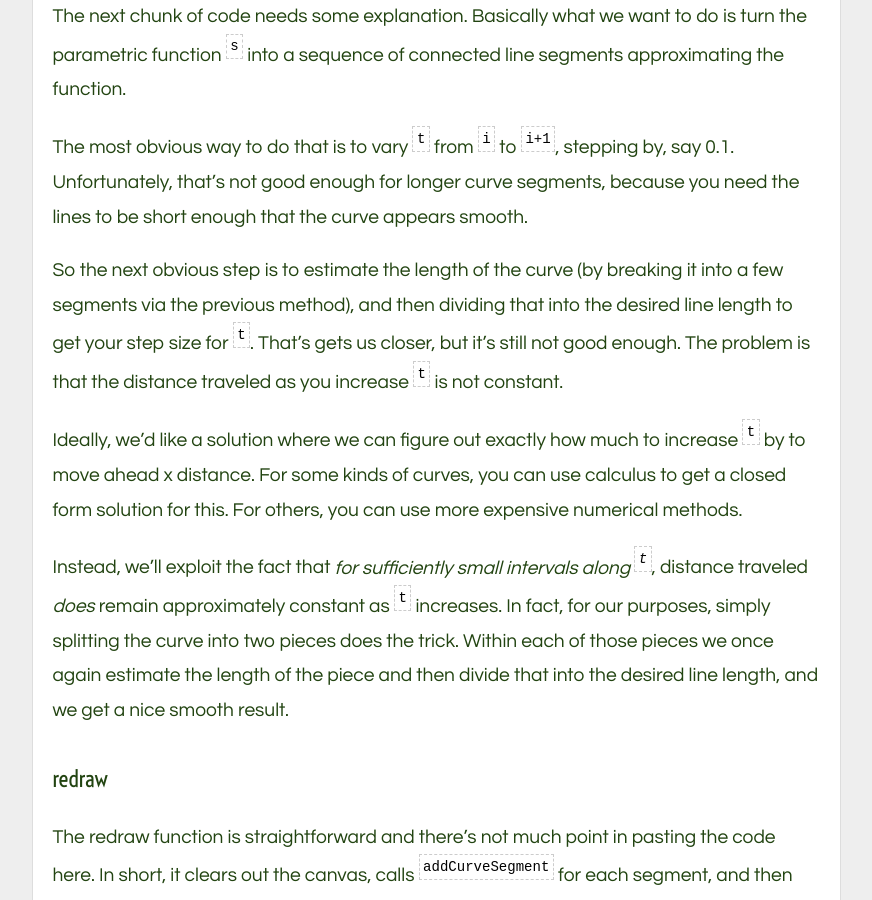
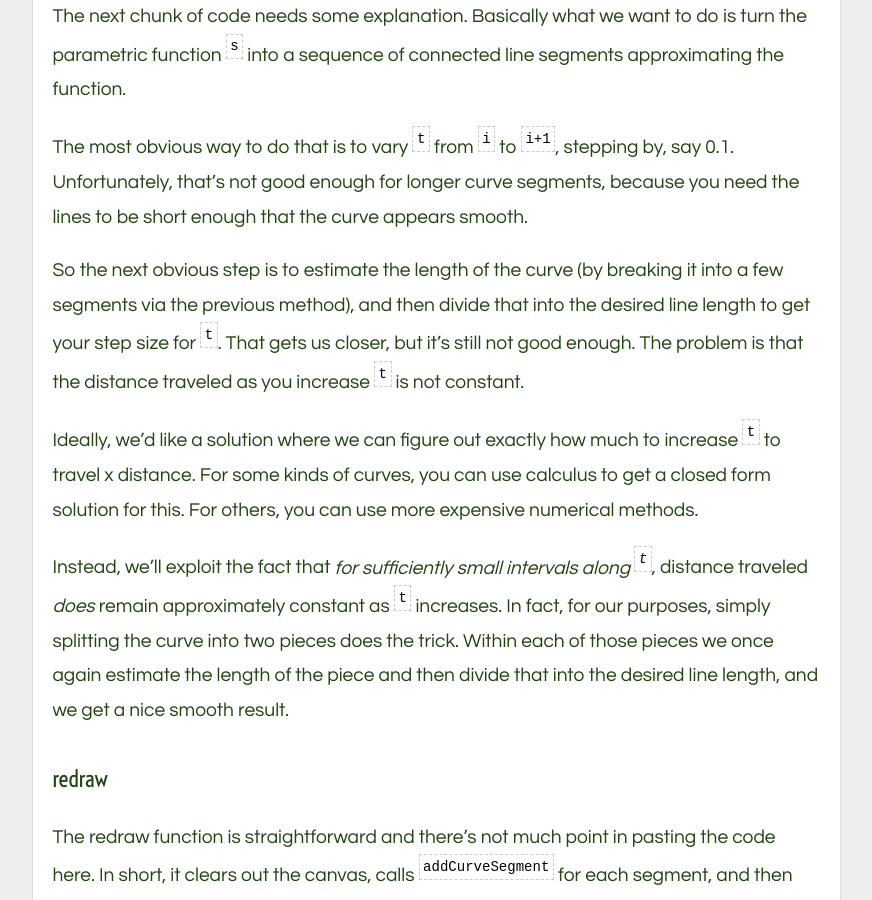
Before and after one commit to osuushi/osuushi.github.com, a Jekyll site: the page built from _posts/2012-3-19-smoothjsdemo.md, in a window 1280 px wide and 900 px high, scrolled down 1210 px. Shown: the whole window, without its empty margins (146-1018 px from the left). Built offline with Jekyll 4.4.1, drawn with Linux system fonts in a browser that asks for light colours.

Commit message:
more typos and tweaks

```diff
--- a/_posts/2012-3-19-smoothjsdemo.md
+++ b/_posts/2012-3-19-smoothjsdemo.md
@@ -59,16 +59,16 @@ Unfortunately, that's not good enough for longer curve segments, because you nee
 be short enough that the curve  appears smooth.
 
 So the next obvious step is to estimate the length of the curve (by breaking it into a few
-segments via the  previous method), and then dividing that into the desired line length to get
-your step size for `t`. That's  gets us closer, but it's still not good enough. The problem is
+segments via the  previous method), and then divide that into the desired line length to get
+your step size for `t`. That gets us closer, but it's still not good enough. The problem is
 that the distance traveled as you increase `t` is not constant.
 
-Ideally, we'd like a solution where we can figure out exactly how much to increase `t` by to move
-ahead x  distance. For some kinds of curves, you can use calculus to get a closed form solution
-for this. For others, you can use more expensive numerical methods.
+Ideally, we'd like a solution where we can figure out exactly how much to increase `t` to
+travel x distance. For some kinds of curves, you can use calculus to get a closed form
+solution for this. For others, you can use more expensive numerical methods.
 
 Instead, we'll exploit the fact that *for sufficiently small intervals along `t`*, distance
-traveled *does*  remain approximately constant as `t` increases. In fact, for our purposes,
+traveled *does* remain approximately constant as `t` increases. In fact, for our purposes,
 simply splitting the curve into two pieces does the trick. Within each of those pieces we once
 again estimate the length of the piece and then divide that into the desired line length, and
 we get a nice smooth result.
@@ -77,7 +77,7 @@ we get a nice smooth result.
 
 The redraw function is straightforward and there's not much point in pasting the code here. In
 short, it  clears out the canvas, calls `addCurveSegment` for each segment, and then strokes
-the path.  Simple.
+the path. Simple.
 
 <h3>hitTest</h3>
 
```
